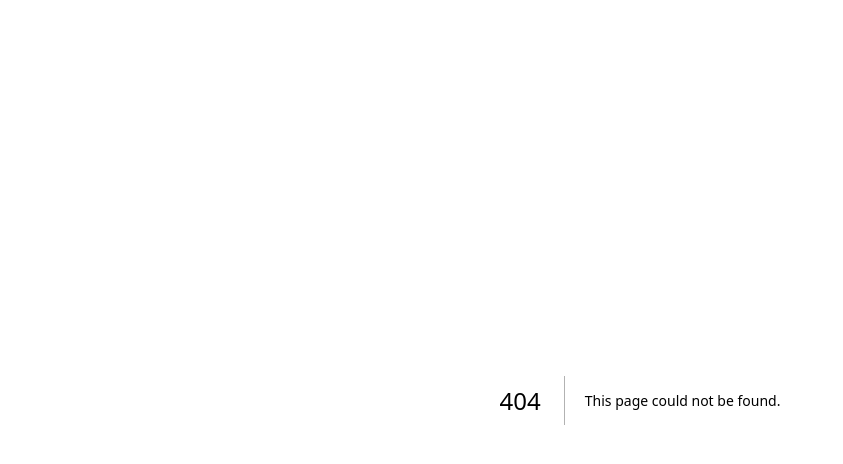
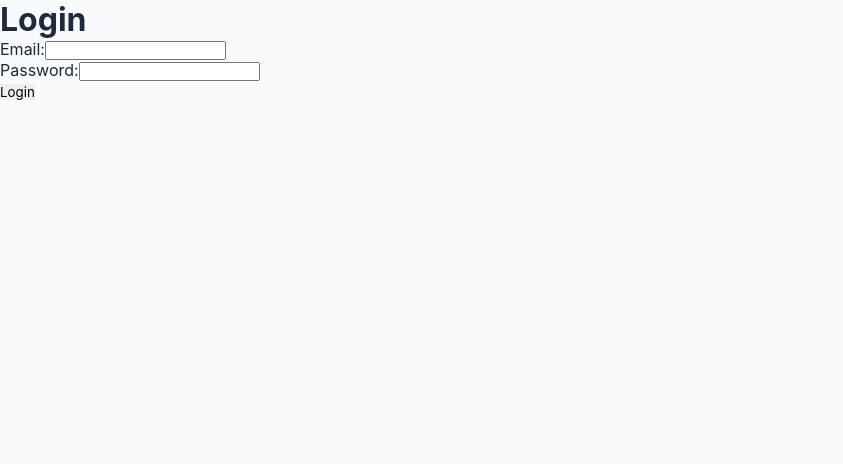
Before and after one commit to baltabay321/KomekArch, a Next.js app: page /login in a window 1280 px wide. Before the commit this address had no page. Shown: the top 464 px of the page, without its empty margins (0-843 px from the left). Built offline with nearby package versions, Linux system fonts and the light colour scheme.

Commit message:
Create login page for the login functionality

```diff
--- /dev/null
+++ b/pages/login.tsx
@@ -0,0 +1,30 @@
+import React from 'react';
+import { useForm } from 'react-hook-form';
+
+const LoginPage = () => {
+    const { register, handleSubmit } = useForm();
+
+    const onSubmit = async (data) => {
+        console.log(data);
+        // Add your login logic here
+    };
+
+    return (
+        <div>
+            <h1>Login</h1>
+            <form onSubmit={handleSubmit(onSubmit)}>
+                <div>
+                    <label>Email:</label>
+                    <input type="email" {...register('email', { required: true })} />
+                </div>
+                <div>
+                    <label>Password:</label>
+                    <input type="password" {...register('password', { required: true })} />
+                </div>
+                <button type="submit">Login</button>
+            </form>
+        </div>
+    );
+};
+
+export default LoginPage;
```
